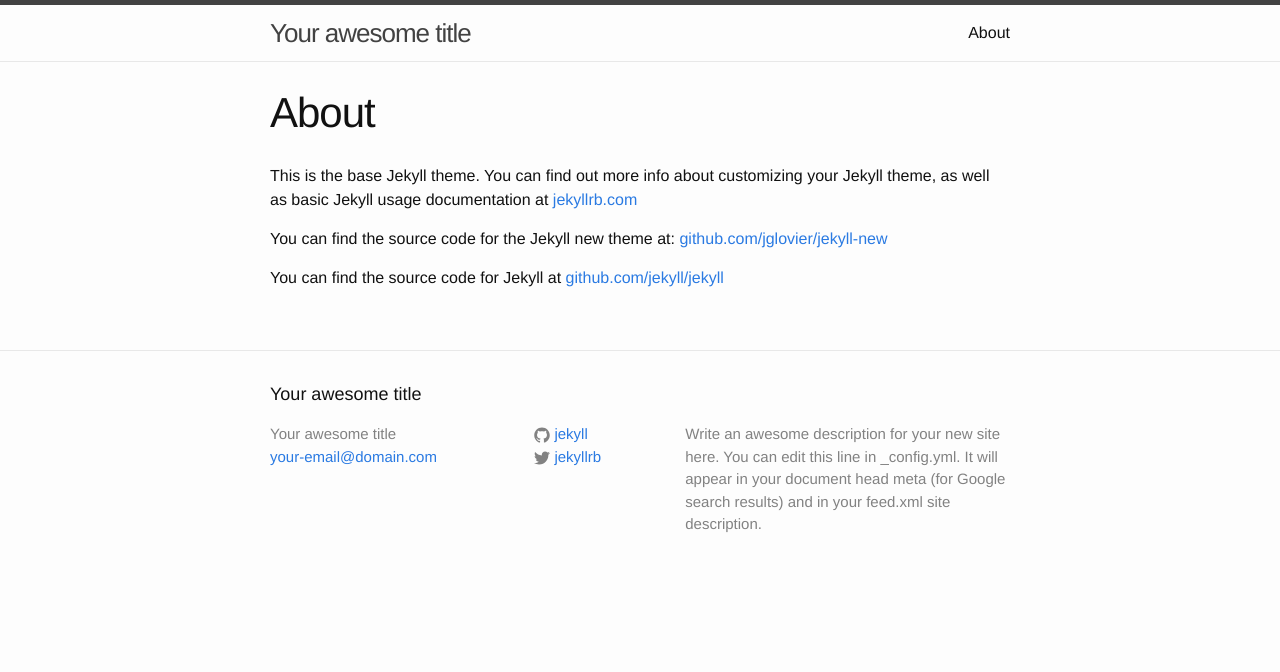
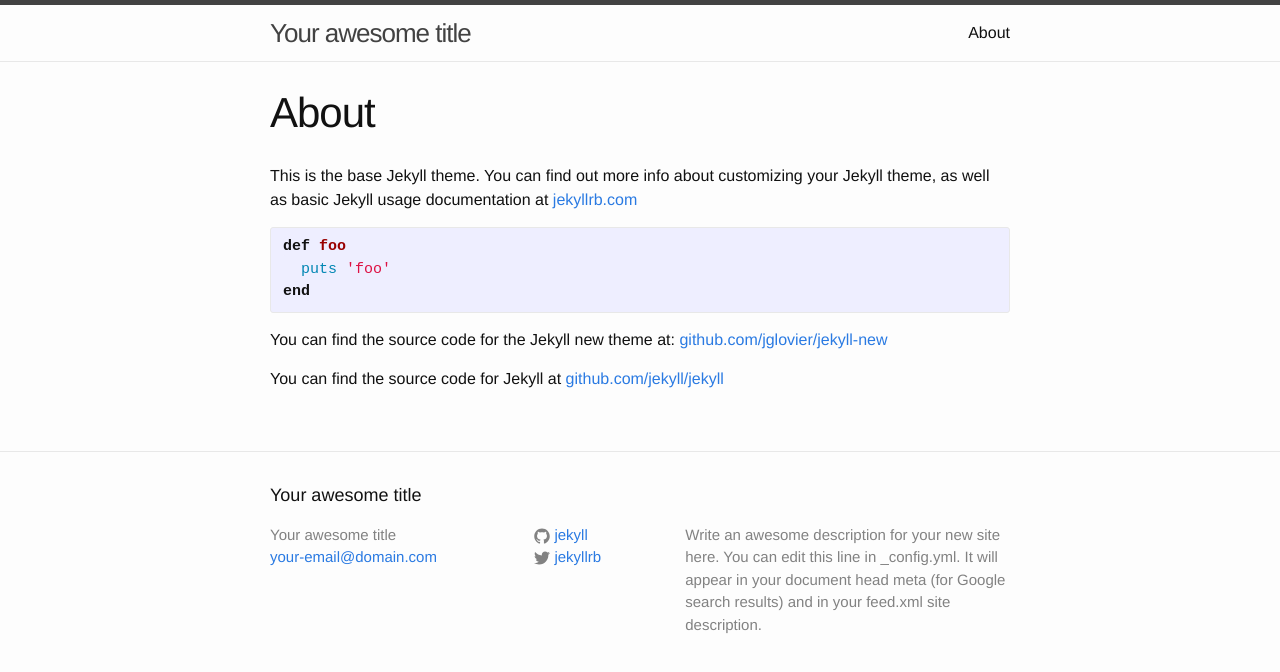
Before and after one commit to houen/www.houen.net, a Jekyll site: the page built from about.md, in a window 1280 px wide. Shown: the top 672 px of the page. Built offline with Jekyll 4.4.1, drawn with Linux system fonts in a browser that asks for light colours.

Commit message:
Add CNAME

```diff
--- /dev/null
+++ b/CNAME
@@ -0,0 +1 @@
+houen.net
--- a/about.md
+++ b/about.md
@@ -6,6 +6,12 @@ permalink: /about/
 
 This is the base Jekyll theme. You can find out more info about customizing your Jekyll theme, as well as basic Jekyll usage documentation at [jekyllrb.com](http://jekyllrb.com/)
 
+{% highlight ruby %}
+def foo
+  puts 'foo'
+end
+{% endhighlight %}
+
 You can find the source code for the Jekyll new theme at: [github.com/jglovier/jekyll-new](https://github.com/jglovier/jekyll-new)
 
 You can find the source code for Jekyll at [github.com/jekyll/jekyll](https://github.com/jekyll/jekyll)
```
